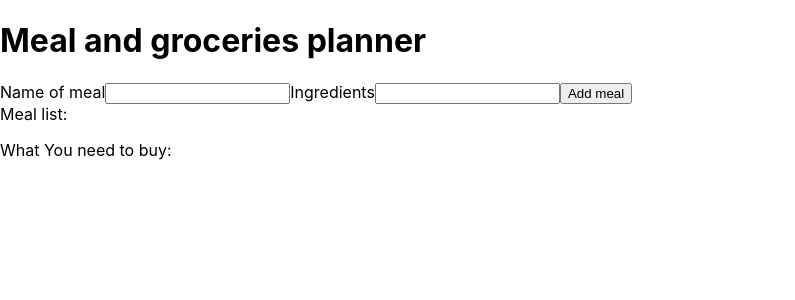
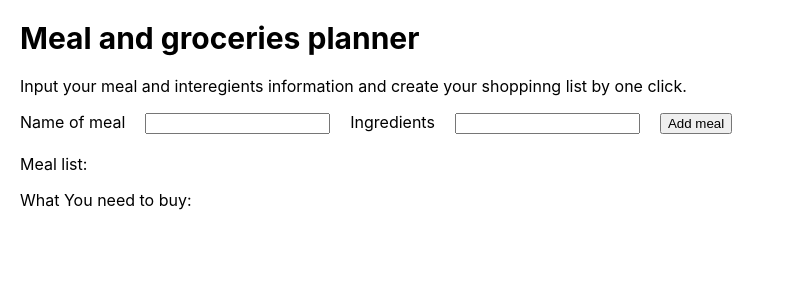
Before and after one commit to mpsujek/meals-and-groceries-planner, a React (Create React App) app: page / in a window 1280 px wide. Shown: the top 300 px of the page, without its empty margins (0-795 px from the left). Built offline with nearby package versions, Linux system fonts and the light colour scheme.

Commit message:
next steps

```diff
--- /dev/null
+++ b/src/App.css
@@ -0,0 +1,23 @@
+.App {
+  padding-top: 20px 50px;
+  margin: 20px;
+}
+
+.app-title {
+  font-size: 30px;
+}
+
+.label {
+  display: flex;
+  flex-wrap: wrap;
+}
+.label_wrapper {
+  margin-bottom: 20px;
+}
+.label_wrapper > label {
+  margin-right: 20px;
+}
+
+.label_wrapper > label > input {
+  margin-left: 20px;
+}
--- a/src/App.js
+++ b/src/App.js
@@ -1,11 +1,10 @@
 import InputFields from "./components/InputFields";
-
+import Header from "./components/Header";
+import "./App.css";
 function App() {
   return (
     <div className="App">
-      <header className="App-header">
-        <h1>Meal and groceries planner</h1>
-      </header>
+      <Header />
       <InputFields />
     </div>
   );
--- /dev/null
+++ b/src/components/Header.js
@@ -0,0 +1,15 @@
+import React from "react";
+
+export default function Header() {
+  return (
+    <>
+      <header className="app-header">
+        <h1 className="app-title">Meal and groceries planner</h1>
+        <p>
+          Input your meal and interegients information and create your shoppinng
+          list by one click.
+        </p>
+      </header>
+    </>
+  );
+}
--- a/src/components/InputFields.js
+++ b/src/components/InputFields.js
@@ -1,9 +1,15 @@
 import React, { useState, useRef } from "react";
 import { v4 as uuidv4 } from "uuid";
+
 export default function InputFields() {
   const [meal, setMeal] = useState([]);
   const mealElementRef = useRef();
   const ingredientsRef = useRef();
+
+  if (localStorage.getItem("myMeals") != null) {
+    const mealsObject = JSON.parse(localStorage.getItem("myMeals"));
+    console.log(mealsObject);
+  }
 
   const addElementToList = () => {
     const name = mealElementRef.current.value;
@@ -11,10 +17,8 @@ export default function InputFields() {
 
     if (name === "") return;
     setMeal((prevListElem) => {
-      return [
-        ...prevListElem,
-        { id: uuidv4(), name: name, interegients: interegients },
-      ];
+      localStorage.setItem("myMeals", JSON.stringify(prevListElem));
+      return [...prevListElem, { id: uuidv4(), name, interegients }];
     });
     mealElementRef.current.value = null;
     ingredientsRef.current.value = null;
@@ -26,17 +30,19 @@ export default function InputFields() {
     );
   });
 
-  const shoppinngList = meal.map((element) => {
+  const shoppingList = meal.map((element) => {
     const arrayOfInteregients = element.interegients.split(",");
     const listOfElements = [];
-    console.log(arrayOfInteregients);
+
     arrayOfInteregients.forEach(function (item, index) {
       listOfElements.push(<li key={index}>{item}</li>);
     });
     return listOfElements;
   });
+
   return (
     <>
+      <div className="label_wrapper">
         <label>
           Name of meal
           <input type="text" ref={mealElementRef} />
@@ -46,13 +52,14 @@ export default function InputFields() {
           <input type="text" ref={ingredientsRef} />
         </label>
         <button onClick={addElementToList}>Add meal</button>
+      </div>
       <div className="list">
         <div className="">Meal list:</div>
         <ul>{list}</ul>
       </div>
       <div className="shoppingList">
         <div className="">What You need to buy:</div>
-        <ul>{shoppinngList}</ul>
+        <ul>{shoppingList}</ul>
       </div>
     </>
   );
```
Also changed, not shown: src/components/ShoppingList.js (added, +65 -0 lines). Lines whose indentation alone changed are shown as unchanged.
